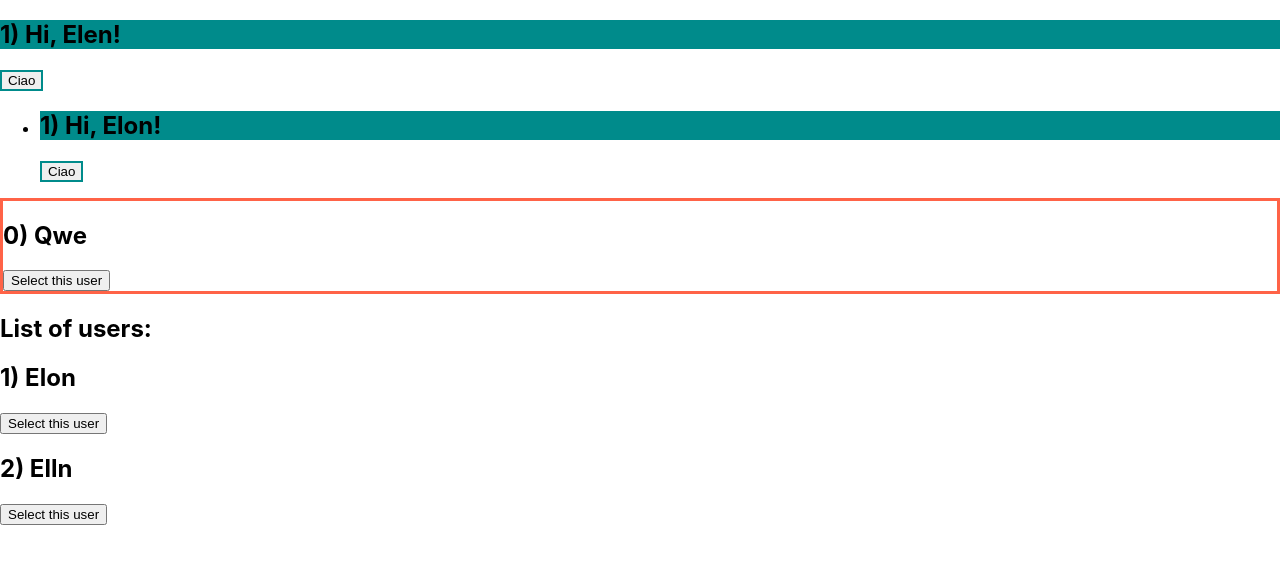
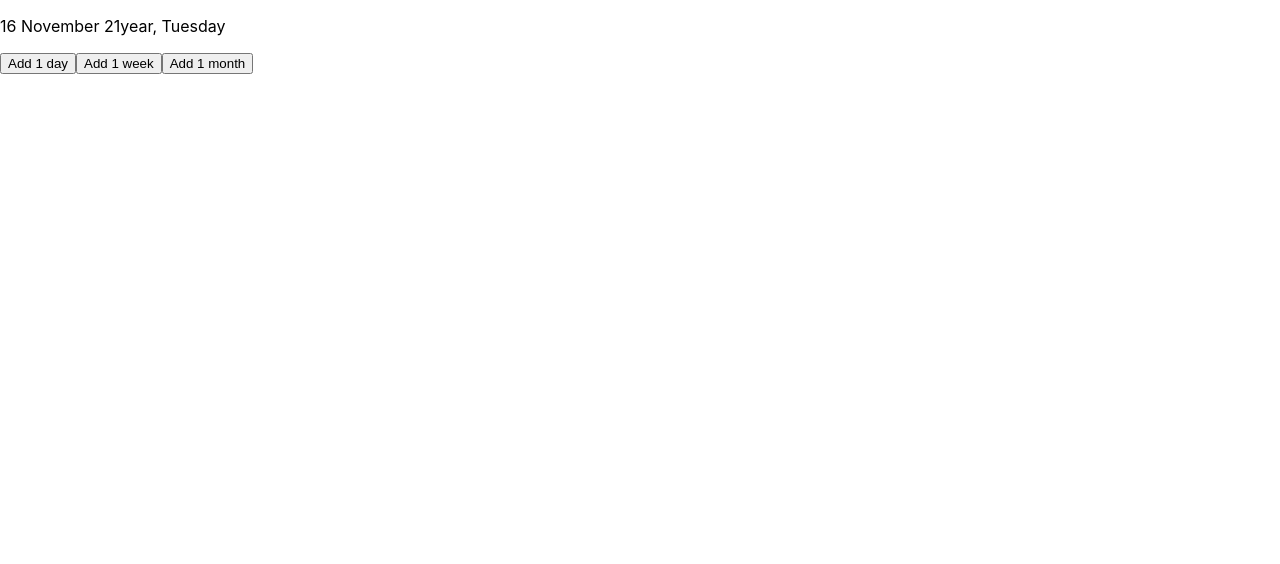
Before and after one commit to morghull/fm-react-app, a React (Create React App) app: page / in a window 1280 px wide. Shown: the top 564 px of the page. Built offline with nearby package versions, Linux system fonts and the light colour scheme.

Commit message:
add "add" function

```diff
--- a/src/App.js
+++ b/src/App.js
@@ -1,33 +1,12 @@
 import './App.css';
-import React, { Component, useState } from 'react';
-import Ciao from './components/CiaoSection/Ciao';
-import UserCard from './components/UserCard';
-import UsersList from './components/UsersList';
-import CiaoList from './components/CiaoSection/CiaoList';
+import React from 'react';
+import Calendar from './components/Calendar';
 
 function App(props) {
-  const user = {
-    id: 1,
-    name: 'Elen',
-    fname: 'Elon',
-  };
-  const user1 = {
-    id: 1,
-    fname: 'Elon',
-  };
-  const user2 = {
-    id: 2,
-    fname: 'Elln',
-  };
-
   return (
     <>
-      <Ciao name={user.name} id={user.id} />
-      <CiaoList users={[user]}/>
-      <UserCard />
-      <UsersList users={[user1,user2]}/>
+      <Calendar/>
     </>
   );
 }
-
 export default App;
--- /dev/null
+++ b/src/components/Calendar/index.js
@@ -0,0 +1,37 @@
+import React, { Component } from 'react';
+import { format, add } from 'date-fns';
+
+class Calendar extends Component {
+  constructor(props) {
+    super(props);
+    this.state = {
+      day: new Date(),
+    };
+  }
+  btnClickHandler = (duration) => {
+    this.setState((state, props) => {
+      const { day } = state;
+      const newDate = add(day, duration);
+      return { day: newDate };
+    });
+  };
+  render() {
+    const { day } = this.state;
+    return (
+      <div>
+        <p>{format(day, "dd MMMM yy'year, 'cccc")}</p>
+        <button onClick={() => this.btnClickHandler({ days: 1 })}>
+          Add 1 day
+        </button>
+        <button onClick={() => this.btnClickHandler({ weeks: 1 })}>
+          Add 1 week
+        </button>
+        <button onClick={() => this.btnClickHandler({ months: 1 })}>
+          Add 1 month
+        </button>
+      </div>
+    );
+  }
+}
+
+export default Calendar;
```
